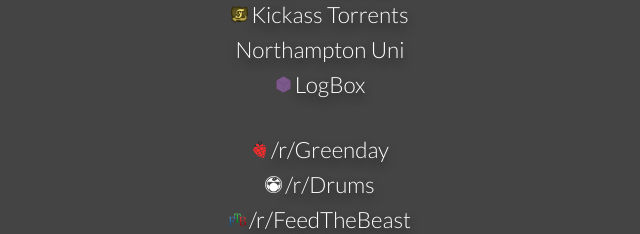
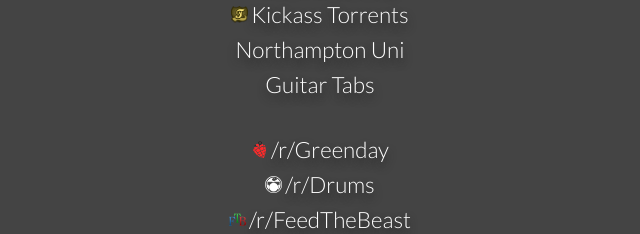
Before and after one commit to alfieengland/startpage-kenny, a plain HTML site: page index.html in a window 1280 px wide. Shown: the part 275-509 px from the top of the page, 320-960 px from the left. Drawn offline with Linux system fonts and the light colour scheme.

Commit message:
Removed dead link and corresponding icon

```diff
--- a/index.html
+++ b/index.html
@@ -29,7 +29,7 @@
 		<li><a href="https://pirateproxy.vip/"><img border="0" src="icons/piratebay.png" width="17" height="17">The Pirate Bay</a></li>
 		<li><a href="https://kickass.unblocked.onl/"><img border="0" src="icons/kickass.png" width="17" height="17">Kickass Torrents</a></li>
 		<li><a href="http://www.northampton.ac.uk/">Northampton Uni</a></li>
-		<li><a href="http://logbox.bitbucket.org/"><img border="0" src="icons/logbox.png" width="17" height="17">LogBox</a></li>
+		<li><a href="https://www.ultimate-guitar.com/">Guitar Tabs</a></li>
 	</ul>
 </div>
 
```
Also changed, not shown: icons/logbox.png (deleted).
